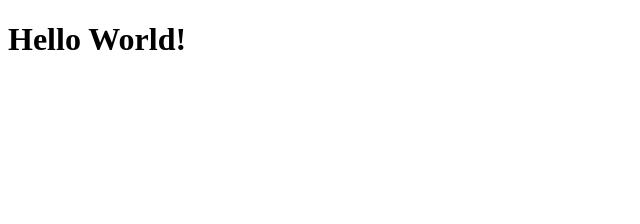
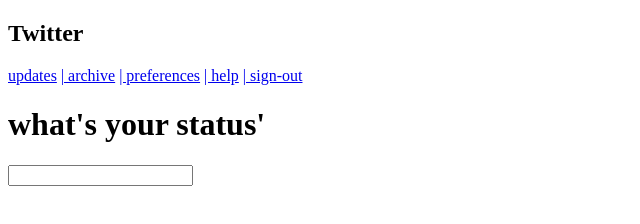
Before and after one commit to anaidcandido/html-twitter-base, a website: page index.html in a window 1280 px wide. Shown: the whole page, without its empty margins (0-640 px from the left). Drawn offline with Linux system fonts and the light colour scheme.

Commit message:
add mains

```diff
--- a/index.html
+++ b/index.html
@@ -1,11 +1,20 @@
 <!DOCTYPE html>
 <html lang="en">
   <head>
-    <!-- You may want to change the site title -->
-    <title>foobar</title>
+    <title>Twitter base</title>
   </head>
   <body>
-    <!-- put your content below -->
-    <h1>Hello World!</h1>
+    <header>
+      <h2>Twitter</h2>
+      <a href='#'>updates</a>
+      <a href='#'>| archive</a>
+      <a href='#'>| preferences</a>
+      <a href='#'>| help</a>
+      <a href='#'>| sign-out</a>
+    </header>
+    <main>
+      <h1>what's your status'</h1>
+        <input type="text"></input>
+    </main>
   </body>
 </html>
```
